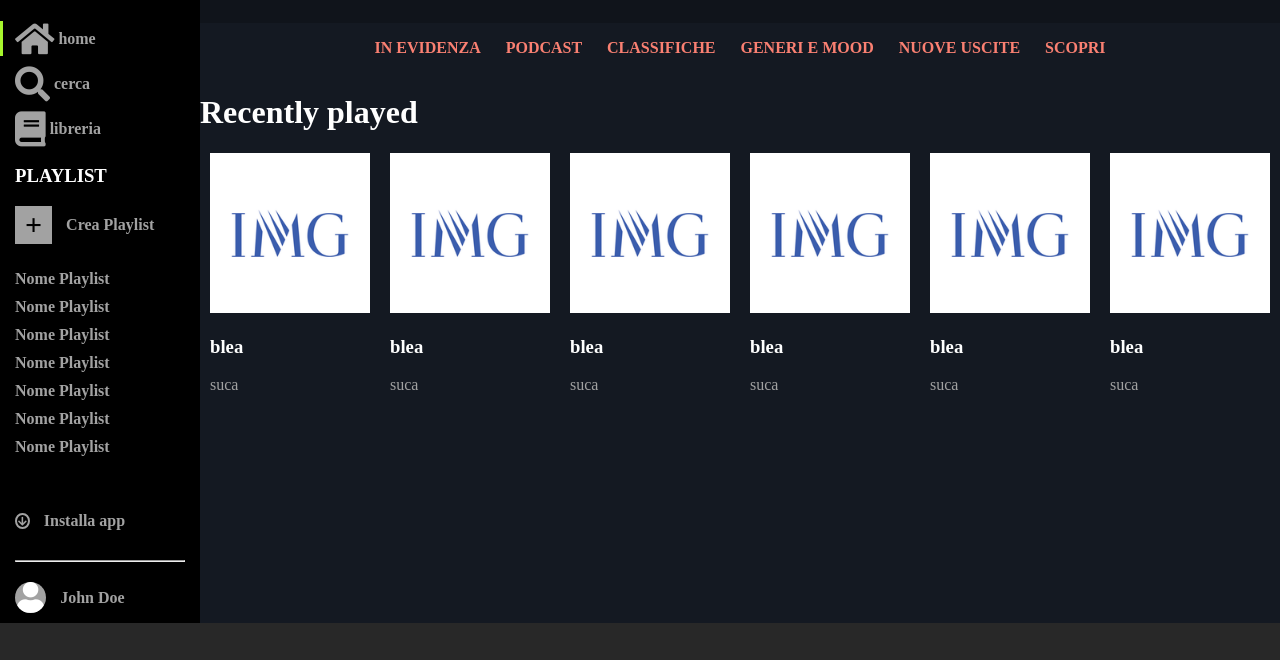
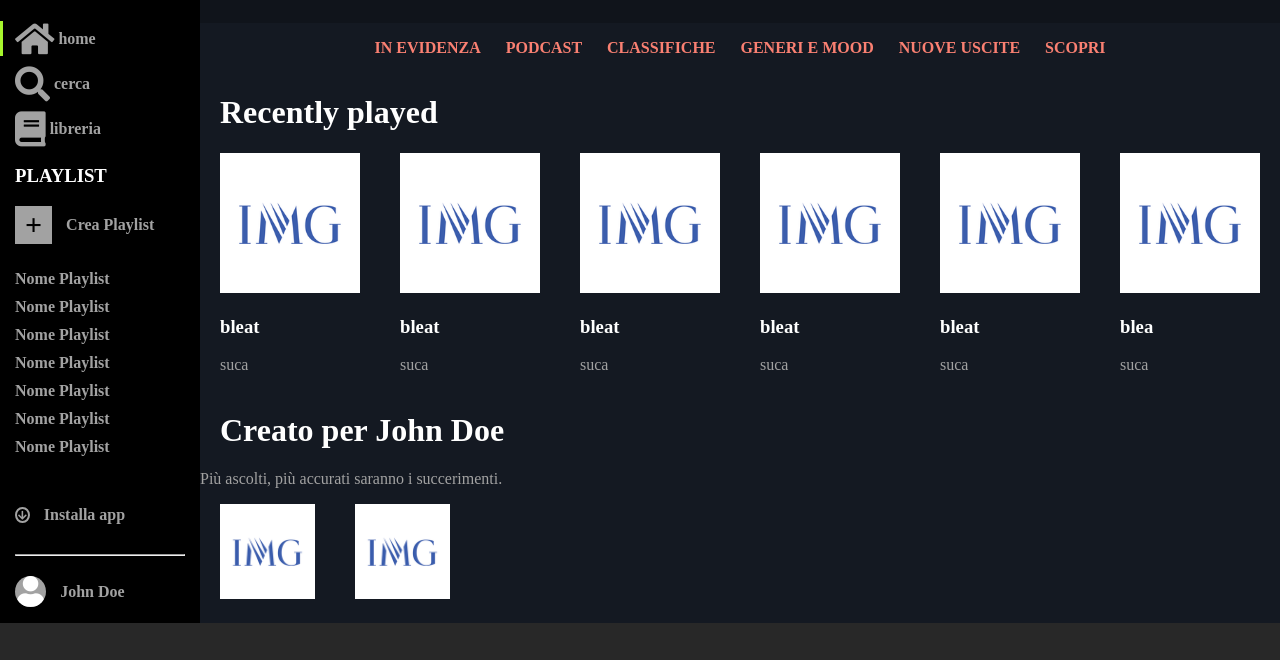
Before and after one commit to fabio98p/html-css-spotifyweb, a plain HTML site: page index.html in a window 1280 px wide. Shown: the part 77-737 px from the top of the page. Drawn offline with Linux system fonts and the light colour scheme.

Commit message:
spotify v0.7 bagfix sidebar

```diff
--- a/assets/css/master.css
+++ b/assets/css/master.css
@@ -133,6 +133,9 @@ aside .bottom-part .my-avatar{
 }
 /* avatar */
 @media all and (min-width: 768px){
+	aside{
+		display: block;
+	}
 	aside .logo, aside .selection > *, aside .playlist, aside .bottom-part{
 		padding: 0 15px;
 	}
@@ -143,9 +146,7 @@ aside .bottom-part .my-avatar{
 		vertical-align: middle;
 	}
 	/* logo */
-	aside{
-		align-items: flex-start;
-	}
+
 	aside .logo{
 		margin: 24px 0;
 	}
@@ -182,21 +183,20 @@ aside .bottom-part .my-avatar{
 		vertical-align: middle;
 		margin-left: 10px;
 	}
+	aside .playlist{
+		height: calc(100% - 200px - 160px);
+		min-height: 220px;
+	}
+	aside .playlist .lg{
+		height: 100%;
+	}
 	aside .playlist .name-playlist{
-		list-style-type: none;
 		padding: 0;
 		overflow-y: auto;
-		/* todo: lo so è una merda ma non trovo un altra soluzione, per questo devo chedere un tiket anche perche ci ho provato a sistemarlo per un ora senza successo */
-		height: calc(100vh - 600px);
+		height: calc(100% - 140px);
 	}
-	/* aside .playlist{
-		flex-grow: 1;
-	}
-	aside .bottom-part{
-		flex-basis: 120px;
-		flex-shrink: 5;
-	} */
 	aside .playlist .name-playlist li{
+		list-style-type: none;
 		margin: 10px 0;
 	}
 	/* playlist */
@@ -273,22 +273,46 @@ header .my-btn-default{
 }
 /* nav */
 /* SONGS PAGE */
-
 main #songs-page .song-playlist h1{
+	width: 100%;
+	margin-left: 20px;
+}
+main #songs-page .song-playlist p{
 	width: 100%;
 }
 main #songs-page .song-list{
 	width: 100%;
 	display: flex;
-	justify-content: space-around;
+	justify-content: flex-start;
+	flex-wrap: wrap;
 }
 main #songs-page .card{
-	flex-shrink: 1;
-	flex-basis: 200px;
-	margin: 0 10px;
+	flex-basis: 50%;
+	padding: 0 20px;
 }
 main #songs-page img{
 	width: 100%;
+}
+@media all and (min-width: 992px){
+	main #songs-page .card{
+		flex-basis: 25%;
+	}
+}
+@media all and (min-width: 1200px){
+	main #songs-page .track-6 .song-list{
+		width: 100%;
+	}
+	main #songs-page .track-2 .song-list{
+		width: 25%;
+	}
+	main #songs-page .song-list{
+		flex-wrap: nowrap;
+		justify-content: space-between;
+	}
+	main #songs-page .card{
+		flex-shrink: 1;
+		flex-basis: 200px;
+	}
 }
 /* SONGS PAGE */
 /* MAIN */
--- a/index.html
+++ b/index.html
@@ -9,6 +9,7 @@
 	<title>spotify</title>
 </head>
 <body>
+	<!-- todo: il displey fixed si posiziona con top 0 ecc. -->
 	<aside class="color-grey bold">
 		<div class="top-part">
 			<div class="logo color-white">
@@ -48,11 +49,14 @@
 					</div>
 				</li>
 			</ul>
+		</div>
 		<div class="playlist">
 			<div class="lg">
+				<div class="title">
 					<h3 class="color-white">playlist</h3>
 					<div class="plus">+</div>
 					<span>Crea Playlist</span>
+				</div>
 				<ul class="name-playlist">
 					<li>Nome Playlist</li>
 					<li>Nome Playlist</li>
@@ -64,7 +68,6 @@
 					<li>Nome Playlist</li>
 
 				</ul>
-				</div>
 			</div>
 		</div>
 		<div class="bottom-part">
@@ -108,14 +111,42 @@
 			</ul>
 		</nav>
 		<div id="songs-page">
-			<div class="song-playlist">
+			<div class="song-playlist track-6">
 				<h1 class="color-white">Recently played</h1>
 				<div class="song-list">
 					<div class="card">
 						<div class="responsive">
 							<img src="./assets/img/img.png" alt="">
 						</div>
-						<h3 class="color-white"> blea</h3>
+						<h3 class="color-white">bleat</h3>
+						<p class="color-grey"> suca</p>
+					</div>
+					<div class="card">
+						<div class="responsive">
+							<img src="./assets/img/img.png" alt="">
+						</div>
+						<h3 class="color-white">bleat</h3>
+						<p class="color-grey"> suca</p>
+					</div>
+					<div class="card">
+						<div class="responsive">
+							<img src="./assets/img/img.png" alt="">
+						</div>
+						<h3 class="color-white">bleat</h3>
+						<p class="color-grey"> suca</p>
+					</div>
+					<div class="card">
+						<div class="responsive">
+							<img src="./assets/img/img.png" alt="">
+						</div>
+						<h3 class="color-white">bleat</h3>
+						<p class="color-grey"> suca</p>
+					</div>
+					<div class="card">
+						<div class="responsive">
+							<img src="./assets/img/img.png" alt="">
+						</div>
+						<h3 class="color-white">bleat</h3>
 						<p class="color-grey"> suca</p>
 					</div>
 					<div class="card">
@@ -125,11 +156,17 @@
 						<h3 class="color-white"> blea</h3>
 						<p class="color-grey"> suca</p>
 					</div>
+				</div>
+			</div>
+			<div class="song-playlist track-2">
+				<h1 class="color-white">Creato per John Doe</h1>
+				<p class="color-grey">Più ascolti, più accurati saranno i succerimenti.</p>
+				<div class="song-list">
 					<div class="card">
 						<div class="responsive">
 							<img src="./assets/img/img.png" alt="">
 						</div>
-						<h3 class="color-white"> blea</h3>
+						<h3 class="color-white">bleat</h3>
 						<p class="color-grey"> suca</p>
 					</div>
 					<div class="card">
@@ -139,11 +176,18 @@
 						<h3 class="color-white"> blea</h3>
 						<p class="color-grey"> suca</p>
 					</div>
+				</div>
+			</div>
+			<div class="song-playlist track-2">
+				<h1 class="color-white">Artisti più popolari</h1>
+				<p class="color-grey">Più ascolti, più accurati saranno i succerimenti.</p>
+
+				<div class="song-list">
 					<div class="card">
 						<div class="responsive">
 							<img src="./assets/img/img.png" alt="">
 						</div>
-						<h3 class="color-white"> blea</h3>
+						<h3 class="color-white">bleat</h3>
 						<p class="color-grey"> suca</p>
 					</div>
 					<div class="card">
@@ -153,10 +197,7 @@
 						<h3 class="color-white"> blea</h3>
 						<p class="color-grey"> suca</p>
 					</div>
-
 				</div>
-
-
 			</div>
 		</div>
 	</main>
```
Lines whose indentation alone changed are shown as unchanged.
